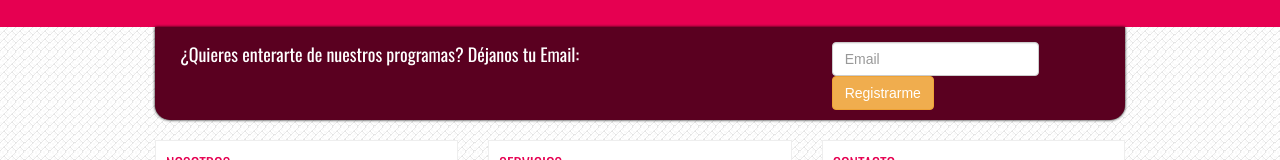
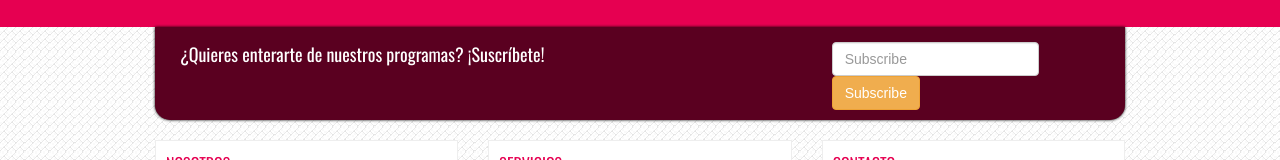
Before and after one commit to allan05/HaciendoParaSer, a plain HTML site: page index-p.html in a window 1280 px wide. Shown: the part 444-604 px from the top of the page. Drawn offline with nearby package versions, Linux system fonts and the light colour scheme.

Commit message:
Update index-p.html
Re-text suscribe

```diff
--- a/index-p.html
+++ b/index-p.html
@@ -84,7 +84,7 @@
             <div class="col-md-8 col-sm-8">
                <div class="padd">
                   <!-- Some text -->
-                  <p class="sub">¿Quieres enterarte de nuestros programas? Déjanos tu Email:</p>
+                  <p class="sub">¿Quieres enterarte de nuestros programas? ¡Suscríbete!</p>
                </div>
             </div>
             <div class="col-md-4 col-sm-4">
@@ -92,9 +92,9 @@
                   <!-- Subscription form with email field and button -->
                   <form class="form-inline">
 					<div class="form-group">
-						<input type="text" class="form-control" placeholder="Email">
+						<input type="text" class="form-control" placeholder="Subscribe">
 					</div>
-                   <button type="submit" class="btn btn-warning">Registrarme</button>
+                   <button type="submit" class="btn btn-warning">Subscribe</button>
                   </form>
                </div>
             </div>
```
